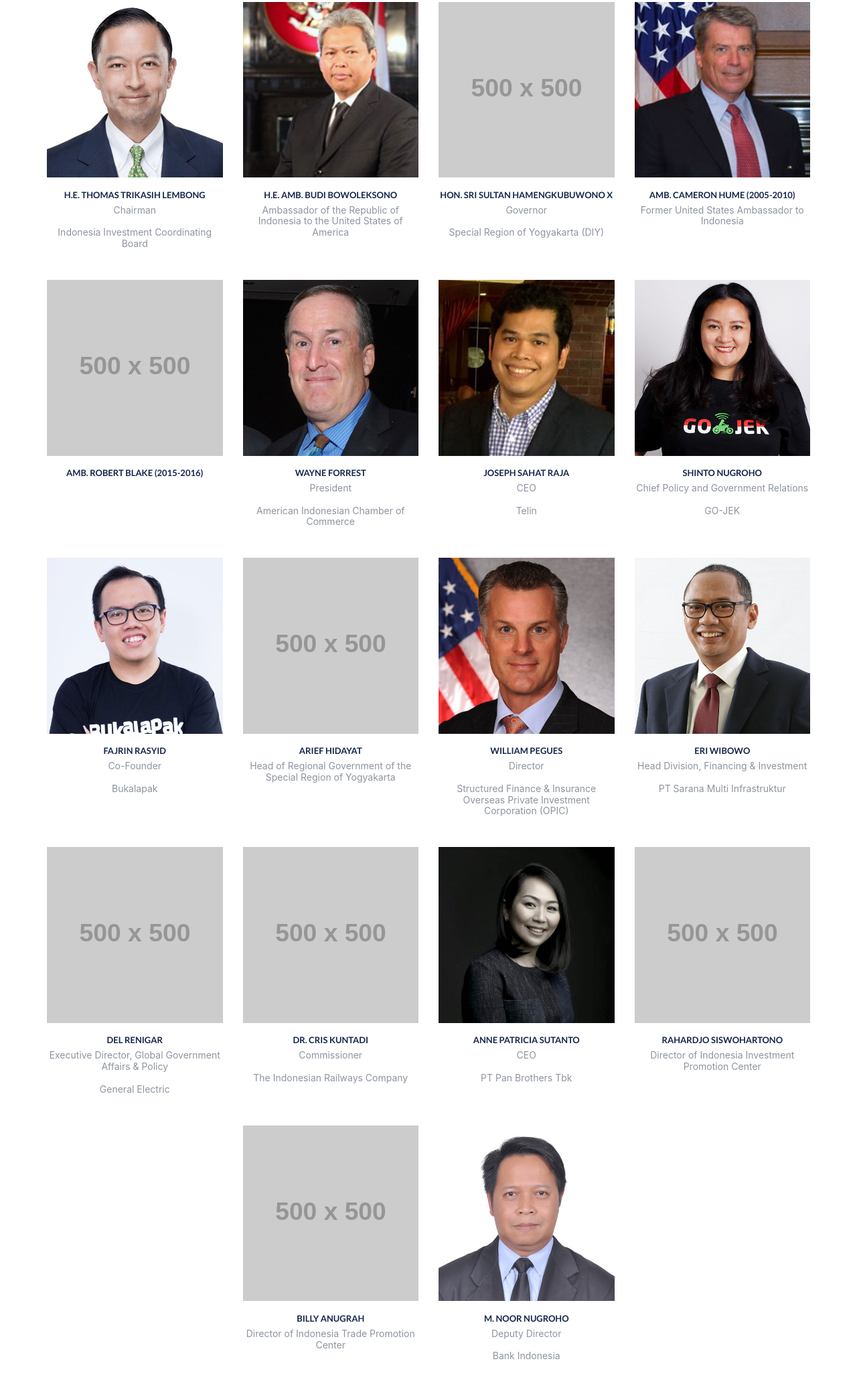
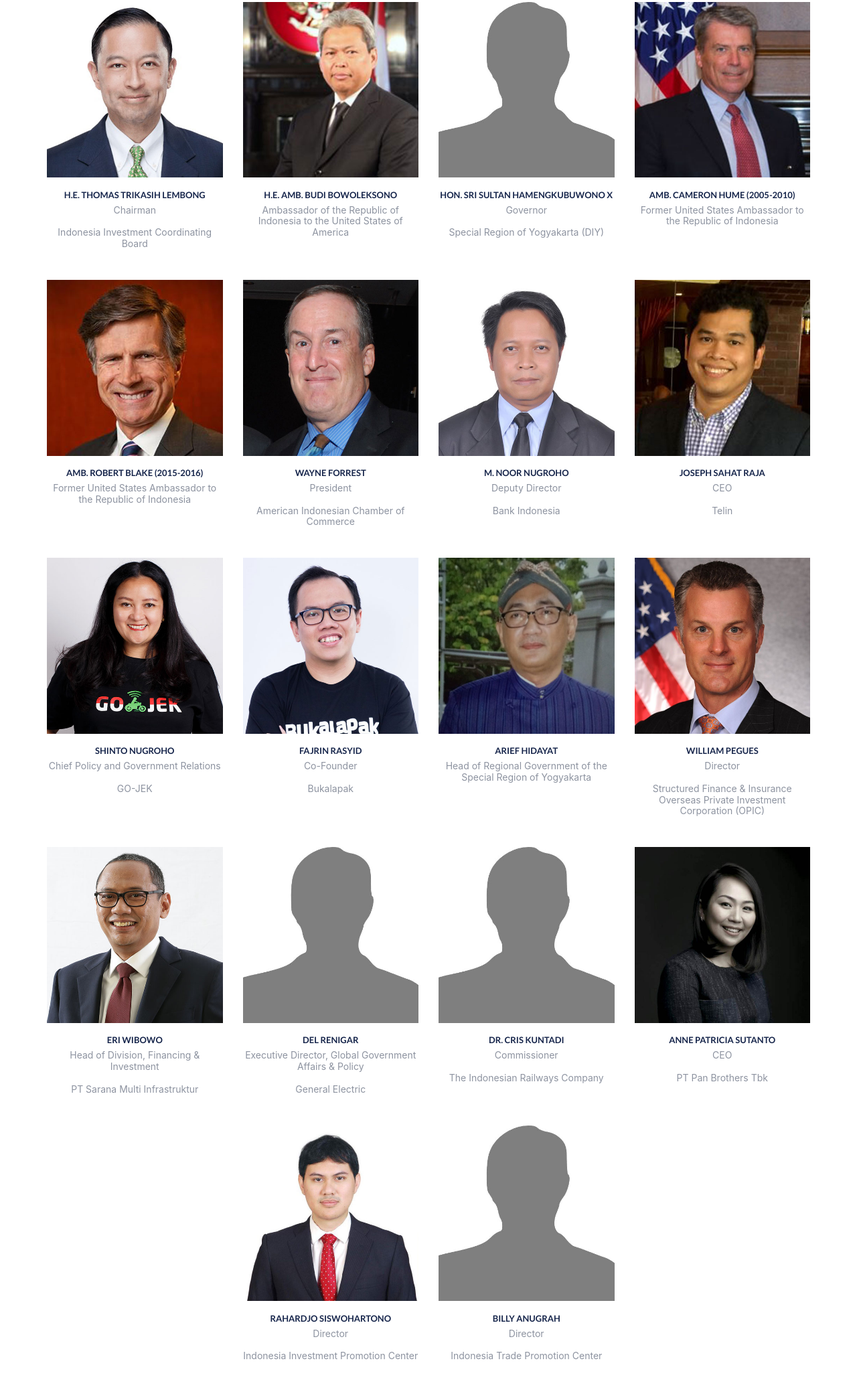
Before and after one commit to arlandi/ttif-2018, a Gatsby site: page / in a window 1280 px wide. Shown: the part 1603-3685 px from the top of the page at 67% size. Built offline with nearby package versions, Linux system fonts and the light colour scheme; Gatsby itself is replaced by a stand-in of ours; placeholder pictures from the web are drawn by us.

Commit message:
final updates

```diff
--- a/src/pages/index.js
+++ b/src/pages/index.js
@@ -24,6 +24,10 @@ import anne from '../images/anne.jpg'
 import budi from '../images/budi.jpg'
 import noor from '../images/noor.jpg'
 import eri from '../images/eri.jpg'
+import robert from '../images/robert.jpg'
+import arief from '../images/arief.jpg'
+import rahardjo from '../images/rahardjo.jpg'
+import person from '../images/person.jpg'
 // import mari from '../images/mari.jpg'
 
 const IndexPage = () => (
@@ -77,7 +81,7 @@ const IndexPage = () => (
         </div>
         <p>The Business Forum on Trade, Tourism & Investment in Indonesia (BFTTII) is a high profile event dedicated to strengthen United States (US) and Indonesian economic ties by promoting trade, tourism and investment activities in Indonesia to US business communities. BFTTII provides vast opportunities for participants to gain valuable, first-hand insights on business and economic environments in Indonesia through its thematic sessions, which features high-ranking government officials and senior business executives. Participants also have the chance to schedule one-on-one meetings with US and Indonesian companies and government agencies to further discuss business opportunities in Indonesia.</p>
         <h4>About Indonesia:</h4>
-        <p>Indonesia is the largest economy in Southeast Asia with over one-trillion dollars in gross domestic product (GDP). The country has been experiencing rapid economic growth over the past decade, primarily driven by its 260 million strong population base (4th in the world), robust domestic consumption, and increased productivity. Indonesia is a member of G20</p>
+        <p>Indonesia is the largest economy in Southeast Asia with over one-trillion dollars in gross domestic product (GDP). The country has been experiencing rapid economic growth over the past decade, primarily driven by its 260 million strong population base (4th in the world), robust domestic consumption, and increased productivity. Indonesia is a member of G20.</p>
       </div>
     </section>
 
@@ -127,7 +131,7 @@ const IndexPage = () => (
           </div>
           <div className="col-sm-3">
             <div className="speaker">
-              <div className="photo-wrapper"><img alt="" src="//placehold.it/500x500" className="img-responsive" /></div>
+              <div className="photo-wrapper"><img alt="" src={person} className="img-responsive" /></div>
               <h3 className="name">Hon. Sri Sultan Hamengkubuwono X</h3>
               <p className="text-alt"><small>Governor<br/><br/>Special Region of Yogyakarta (DIY)</small></p>
             </div>
@@ -136,7 +140,7 @@ const IndexPage = () => (
             <div className="speaker">
               <div className="photo-wrapper"><img alt="" src={cameron} className="img-responsive" /></div>
               <h3 className="name">Amb. Cameron Hume (2005-2010)</h3>
-              <p className="text-alt"><small>Former United States Ambassador to Indonesia</small></p>
+              <p className="text-alt"><small>Former United States Ambassador to the Republic of Indonesia</small></p>
             </div>
           </div>
         </div>
@@ -144,8 +148,9 @@ const IndexPage = () => (
         <div className="row">
           <div className="col-sm-3">
             <div className="speaker">
-              <div className="photo-wrapper"><img alt="" src="//placehold.it/500x500" className="img-responsive" /></div>
+              <div className="photo-wrapper"><img alt="" src={robert} className="img-responsive" /></div>
               <h3 className="name">Amb. Robert Blake (2015-2016)</h3>
+              <p className="text-alt"><small>Former United States Ambassador to the Republic of Indonesia</small></p>
             </div>
           </div>
           <div className="col-sm-3">
@@ -157,11 +162,21 @@ const IndexPage = () => (
           </div>
           <div className="col-sm-3">
             <div className="speaker">
+              <div className="photo-wrapper"><img alt="" src={noor} className="img-responsive" /></div>
+              <h3 className="name">M. Noor Nugroho</h3>
+              <p className="text-alt"><small>Deputy Director<br/><br/>Bank Indonesia</small></p>
+            </div>
+          </div>
+          <div className="col-sm-3">
+            <div className="speaker">
               <div className="photo-wrapper"><img alt="" src={joseph} className="img-responsive" /></div>
               <h3 className="name">Joseph Sahat Raja</h3>
               <p className="text-alt"><small>CEO<br/><br/>Telin</small></p>
             </div>
           </div>
+        </div>
+
+        <div className="row">
           <div className="col-sm-3">
             <div className="speaker">
               <div className="photo-wrapper"><img alt="" src={shinto} className="img-responsive" /></div>
@@ -169,9 +184,6 @@ const IndexPage = () => (
               <p className="text-alt"><small>Chief Policy and Government Relations<br/><br/>GO-JEK</small></p>
             </div>
           </div>
-        </div>
-
-        <div className="row">
           <div className="col-sm-3">
             <div className="speaker">
               <div className="photo-wrapper"><img alt="" src={fajrin} className="img-responsive" /></div>
@@ -181,7 +193,7 @@ const IndexPage = () => (
           </div>
           <div className="col-sm-3">
             <div className="speaker">
-              <div className="photo-wrapper"><img alt="" src="//placehold.it/500x500" className="img-responsive" /></div>
+              <div className="photo-wrapper"><img alt="" src={arief} className="img-responsive" /></div>
               <h3 className="name">Arief Hidayat</h3>
               <p className="text-alt"><small>Head of Regional Government of the Special Region of Yogyakarta</small></p>
             </div>
@@ -193,26 +205,26 @@ const IndexPage = () => (
               <p className="text-alt"><small>Director<br/><br/>Structured Finance & Insurance<br/>Overseas Private Investment Corporation (OPIC)</small></p>
             </div>
           </div>
-          <div className="col-sm-3">
-            <div className="speaker">
-              <div className="photo-wrapper"><img alt="" src={eri} className="img-responsive" /></div>
-              <h3 className="name">Eri Wibowo</h3>
-              <p className="text-alt"><small>Head Division, Financing & Investment<br/><br/>PT Sarana Multi Infrastruktur</small></p>
-            </div>
-          </div>
         </div>
 
         <div className="row">
           <div className="col-sm-3">
             <div className="speaker">
-              <div className="photo-wrapper"><img alt="" src="//placehold.it/500x500" className="img-responsive" /></div>
+              <div className="photo-wrapper"><img alt="" src={eri} className="img-responsive" /></div>
+              <h3 className="name">Eri Wibowo</h3>
+              <p className="text-alt"><small>Head of Division, Financing & Investment<br/><br/>PT Sarana Multi Infrastruktur</small></p>
+            </div>
+          </div>
+          <div className="col-sm-3">
+            <div className="speaker">
+              <div className="photo-wrapper"><img alt="" src={person} className="img-responsive" /></div>
               <h3 className="name">Del Renigar</h3>
               <p className="text-alt"><small>Executive Director, Global Government Affairs & Policy<br/><br/>General Electric</small></p>
             </div>
           </div>
           <div className="col-sm-3">
             <div className="speaker">
-              <div className="photo-wrapper"><img alt="" src="//placehold.it/500x500" className="img-responsive" /></div>
+              <div className="photo-wrapper"><img alt="" src={person} className="img-responsive" /></div>
               <h3 className="name">Dr. Cris Kuntadi</h3>
               <p className="text-alt"><small>Commissioner<br/><br/>The Indonesian Railways Company</small></p>
             </div>
@@ -222,13 +234,6 @@ const IndexPage = () => (
               <div className="photo-wrapper"><img alt="" src={anne} className="img-responsive" /></div>
               <h3 className="name">Anne Patricia Sutanto</h3>
               <p className="text-alt"><small>CEO<br/><br/>PT Pan Brothers Tbk</small></p>
-            </div>
-          </div>
-          <div className="col-sm-3">
-            <div className="speaker">
-              <div className="photo-wrapper"><img alt="" src="//placehold.it/500x500" className="img-responsive" /></div>
-              <h3 className="name">Rahardjo Siswohartono</h3>
-              <p className="text-alt"><small>Director of Indonesia Investment Promotion Center</small></p>
             </div>
           </div>
           { /* <div className="col-sm-3">
@@ -244,16 +249,16 @@ const IndexPage = () => (
         <div className="row">
           <div className="col-sm-3 col-sm-offset-3">
             <div className="speaker">
-              <div className="photo-wrapper"><img alt="" src="//placehold.it/500x500" className="img-responsive" /></div>
-              <h3 className="name">Billy Anugrah</h3>
-              <p className="text-alt"><small>Director of Indonesia Trade Promotion Center</small></p>
+              <div className="photo-wrapper"><img alt="" src={rahardjo} className="img-responsive" /></div>
+              <h3 className="name">Rahardjo Siswohartono</h3>
+              <p className="text-alt"><small>Director<br/><br/>Indonesia Investment Promotion Center</small></p>
             </div>
           </div>
           <div className="col-sm-3">
             <div className="speaker">
-              <div className="photo-wrapper"><img alt="" src={noor} className="img-responsive" /></div>
-              <h3 className="name">M. Noor Nugroho</h3>
-              <p className="text-alt"><small>Deputy Director<br/><br/>Bank Indonesia</small></p>
+              <div className="photo-wrapper"><img alt="" src={person} className="img-responsive" /></div>
+              <h3 className="name">Billy Anugrah</h3>
+              <p className="text-alt"><small>Director<br/><br/>Indonesia Trade Promotion Center</small></p>
             </div>
           </div>
         </div>
```
Also changed, not shown: src/images/arief.jpg (added), src/images/person.jpg (added), src/images/rahardjo.jpg (added), src/images/robert.jpg (added).
